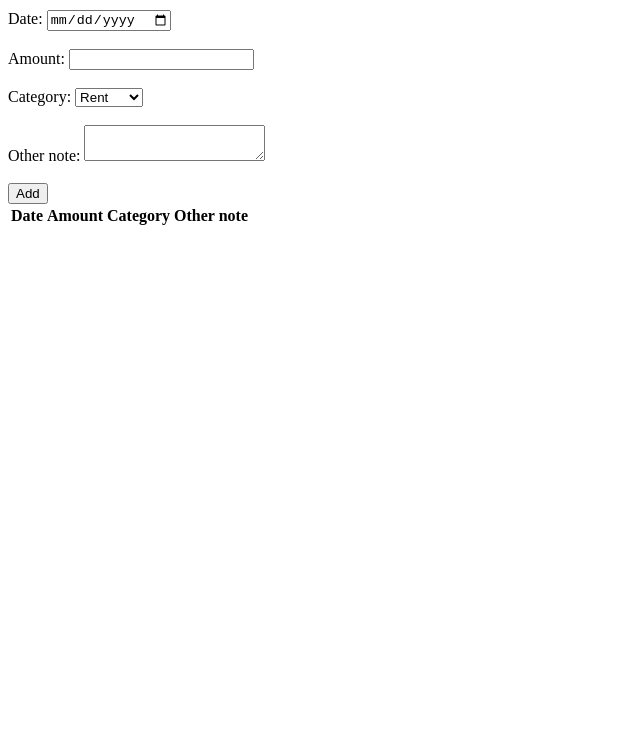
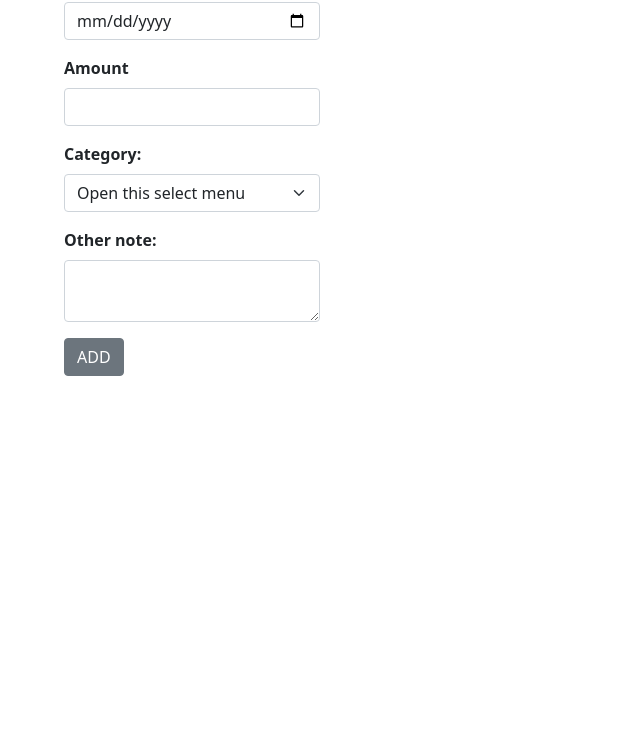
Before and after one commit to chuanqizhu0820/financial-management-system, a website: page index.html in a window 1280 px wide. Shown: the part 70-800 px from the top of the page, without its empty margins (0-640 px from the left). Drawn offline with nearby package versions, Linux system fonts and the light colour scheme.

Commit message:
Add styling using bootstrap

```diff
--- a/index.html
+++ b/index.html
@@ -5,39 +5,46 @@
     <meta charset="UTF-8">
     <meta http-equiv="X-UA-Compatible" content="IE=edge">
     <meta name="viewport" content="width=device-width, initial-scale=1.0">
+    <link href="https://cdn.jsdelivr.net/npm/bootstrap@5.1.2/dist/css/bootstrap.min.css" rel="stylesheet"
+        integrity="sha384-uWxY/CJNBR+1zjPWmfnSnVxwRheevXITnMqoEIeG1LJrdI0GlVs/9cVSyPYXdcSF" crossorigin="anonymous">
+    <link rel="stylesheet" href="style.css">
+
     <title>Finance</title>
 </head>
 
 <body>
-    <h1>Hello </h1>
+    <div class="fixed-top">
         <form action="/add" method="post">
-        <label for="date">Date:</label>
-        <input type="date" id="date" name="date"><br><br>
-        <label for="amount">Amount:</label>
-        <input type="number" id="amount" name="amount"><br><br>
-        <label for="category">Category:</label>
-        <select name="category" id="category">
+            <div class="mb-3">
+                <label for="date" class="form-label fw-bold">Date</label>
+                <input type="date" id="date" name="date" class="form-control">
+            </div>
+            <div class="mb-3">
+                <label for="amount" class="form-label fw-bold">Amount</label>
+                <input type="number" id="amount" name="amount" class="form-control">
+            </div>
+            <div class="mb-3">
+                <label for="category" class="form-label fw-bold">Category:</label>
+                <select name="category" id="category" class="form-select" aria-label="Default select example">
+                    <option selected>Open this select menu</option>
                     <option value="rent">Rent</option>
                     <option value="food">Food</option>
                     <option value="clothes">Clothes</option>
                     <option value="traffic">Traffic</option>
-        </select><br><br>
-        <label for="note">Other note:</label>
-        <textarea id="note" name="note"></textarea><br><br>
-        <input type="submit" value="Add">
+                </select>
+            </div>
+
+            <div class="mb-3">
+                <label for="note" class="form-label fw-bold">Other note:</label>
+                <textarea id="note" name="note" class="form-control"></textarea>
+            </div>
+            <input type="submit" value="ADD" class="btn btn-secondary">
         </form>
-
-    <table>
-        <tr>
-            <th>Date</th>
-            <th>Amount</th>
-            <th>Category</th>
-            <th>Other note</th>
-        </tr>
-        <div id="data-list">
     </div>
+    <table class="table">
     </table>
 </body>
-<script src="main.js"></script>
+<script src=" main.js">
+</script>
 
 </html>
--- a/main.js
+++ b/main.js
@@ -27,20 +27,20 @@ form.addEventListener('submit', (e) => {
 })
 
 let tableHtml = `
-      <tr>
-      <th>Date</th>
-      <th>Amount</th>
-      <th>Category</th>
-      <th>Other note</th>
+      <tr class="row">
+      <th scope="col" class="col-2 offset-4">Date</th>
+      <th scope="col" class="col-2">Amount</th>
+      <th scope="col" class="col-2">Category</th>
+      <th scope="col" class="col-2">Other note</th>
       </tr>`;
 
 data.forEach((item) => {
     tableHtml += `
-    <tr>
-    <td>${item.date}</td>
-    <td>${item.amount}</td>
-    <td>${item.category}</td>
-    <td>${item.note}</td>
+    <tr class="row">
+    <td class="col-2 offset-4">${item.date}</td>
+    <td class="col-2">${item.amount}</td>
+    <td class="col-2">${item.category}</td>
+    <td class="col-2">${item.note}</td>
     </tr>`;
 });
 
--- a/package.json
+++ b/package.json
@@ -10,6 +10,7 @@
   "author": "",
   "license": "ISC",
   "dependencies": {
+    "bootstrap": "^5.1.2",
     "express": "^4.17.1",
     "mongodb": "^4.1.2",
     "mongoose": "^6.0.8"
--- /dev/null
+++ b/style.css
@@ -0,0 +1,14 @@
+body {
+    margin-top: 5vh;
+}
+form {
+    margin-top: 5vh;
+    margin-left: 5vw;
+    width: 20vw;
+}
+
+table {
+    width: 30%;
+
+    /* margin-left: 30vw; */
+}
```
Also changed, not shown: 1 other file. Lines whose indentation alone changed are shown as unchanged.
